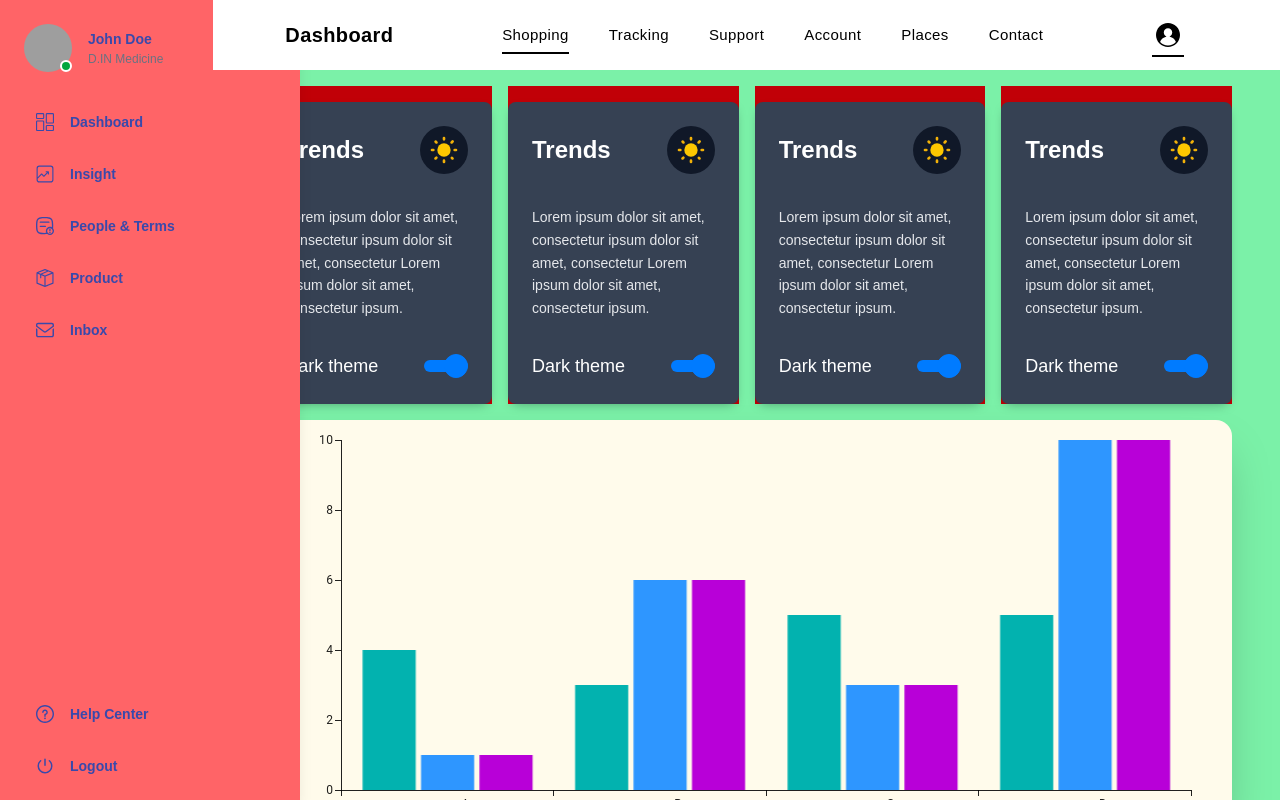
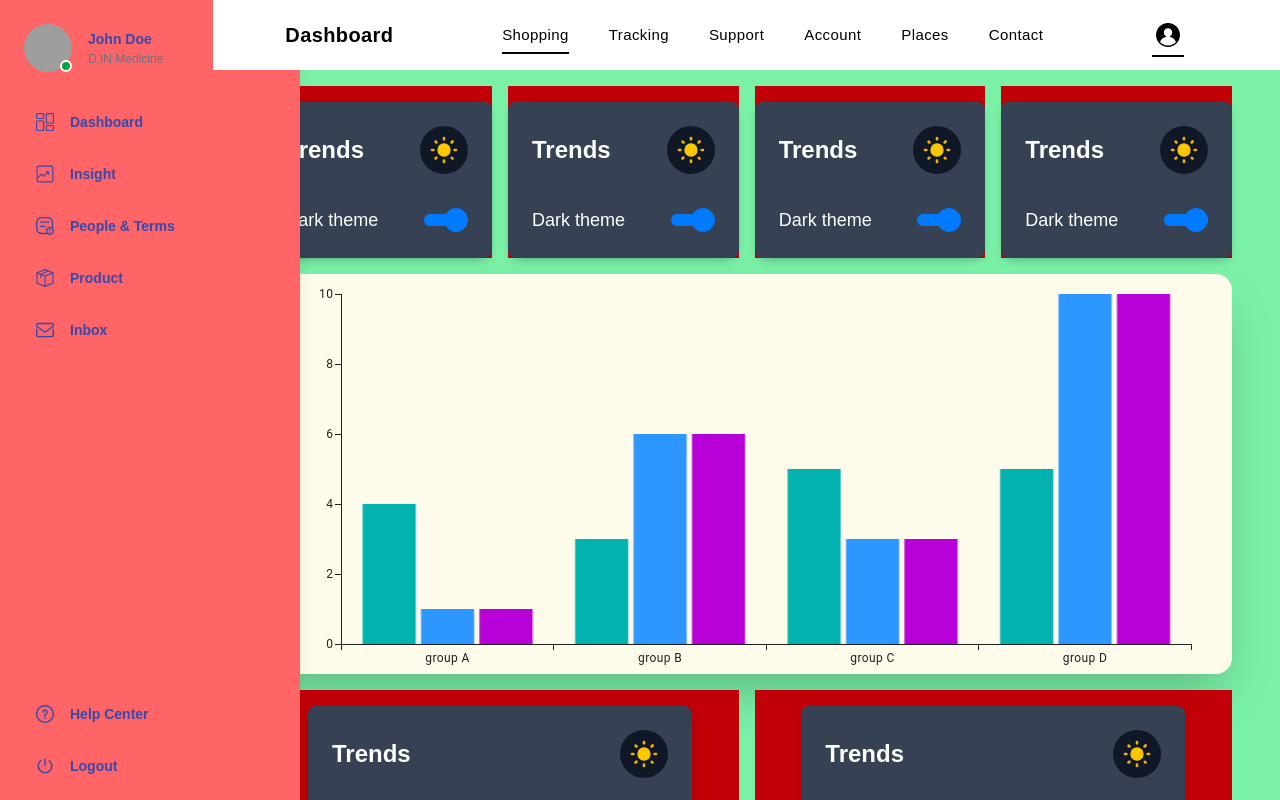
Before and after one commit to danujkumar/emotorad-commerce, a React (Vite) app: page /dashboard in a window 1280 px wide. Shown: the top 800 px of the page. Built offline with nearby package versions, Linux system fonts and the light colour scheme; grey boxes are pictures that could not be loaded.

Commit message:
deployment

```diff
--- a/package.json
+++ b/package.json
@@ -17,6 +17,7 @@
     "@mui/x-charts": "^7.25.0",
     "@react-oauth/google": "^0.12.1",
     "@tailwindcss/vite": "^4.0.1",
+    "axios": "^1.7.9",
     "react": "^18.3.1",
     "react-dom": "^18.3.1",
     "react-router-dom": "^7.1.4",
--- a/src/App.jsx
+++ b/src/App.jsx
@@ -6,7 +6,7 @@ import { Route, RouterProvider, createBrowserRouter } from "react-router-dom";
 
 const routes = createBrowserRouter([
   {
-    path: "login",
+    path: "/",
     element: <Login />,
   },
   {
--- a/src/components/Card.jsx
+++ b/src/components/Card.jsx
@@ -1,6 +1,10 @@
-import React from "react";
+import React, {useState} from "react";
 
-function Card() {
+function Card({name, value}) {
+  console.log(name, value);
+
+  // const [heads, setHeads] = useState(props.props.name);
+  // const [value, setValue] = useState(props.props.value);
   return (
     <div class="bg-gray-700 shadow-[0_4px_12px_-5px_rgba(0,0,0,0.4)] p-6 w-full max-w-sm rounded-lg font-[sans-serif] overflow-hidden mx-auto mt-4">
       <div class="flex items-center">
@@ -24,8 +28,7 @@ function Card() {
       </div>
 
       <p class="text-sm text-gray-200 my-8 leading-relaxed">
-        Lorem ipsum dolor sit amet, consectetur ipsum dolor sit amet,
-        consectetur Lorem ipsum dolor sit amet, consectetur ipsum.
+        {/* {heads} */}
       </p>
 
       <div class="flex items-center">
--- a/src/views/Dashboard.jsx
+++ b/src/views/Dashboard.jsx
@@ -1,4 +1,4 @@
-import React from 'react'
+import React, {useState} from 'react'
 import Navbar from '../components/Navbar'
 import { BarChart } from '@mui/x-charts/BarChart'
 import Card from '../components/Card'
@@ -6,6 +6,7 @@ import Piechart from '../components/Piechart'
 import TopBar from '../components/TopBar'
 
 function Dashboard() {
+  const [data, setData] = useState({ name: "Total Revenues", value: "$2,129,430" });
   return (
     <>
       <div class="flex flex-row">
@@ -17,16 +18,16 @@ function Dashboard() {
 
           <div className="mx-12 my-4  grid grid-cols-1 xl:grid-cols-4 gap-4 px-0 py-0">
             <div className="bg-red-700">
-              <Card />
+              <Card name={data.name} value={data.value}/>
             </div>
             <div className="bg-red-700">
-              <Card />
+              <Card name="Total Transactions" value="1,520" />
             </div>
             <div className="bg-red-700">
-              <Card />
+              <Card name="Total Likes" value="9,721" />
             </div>
             <div className="bg-red-700">
-              <Card />
+              <Card name="Total Users" value="5,007" />
             </div>
           </div>
 
--- a/src/views/Login.jsx
+++ b/src/views/Login.jsx
@@ -1,10 +1,20 @@
 import React from "react";
 import Social from "../components/Social";
 import { GoogleOAuthProvider, GoogleLogin } from "@react-oauth/google";
+import axios from "axios";
 
 function Login() {
   const handleSuccess = (response) => {
     console.log("Login success", response);
+
+    axios.post("http://localhost:3000/oauth", response)
+    .then((res) => {
+      //Access to dashboard is allowed
+
+    }).catch((err) => {
+      console.log(err);
+    });
+
   };
 
   const handleError = () => {
```
Also changed, not shown: 2 other files (tests, documents, lock files or other folders).
